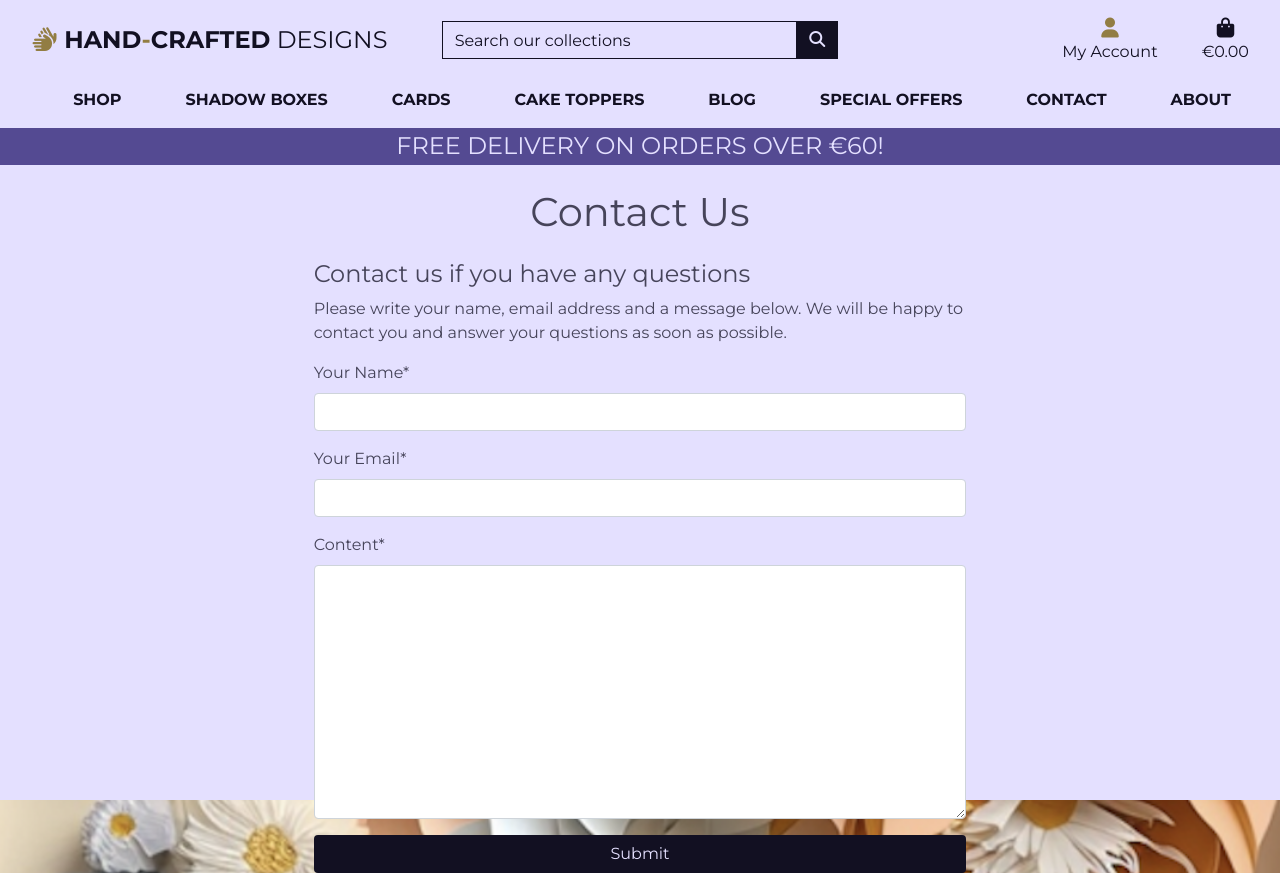
After one commit to JayaSurya-Dev/hand-crafted-paper-e-commerce, a Django app: page /contact/ in a window 1280 px wide. The commit adds this page. Run offline with Django 3.2, Linux system fonts and the light colour scheme; the visitor is signed in with stand-in values (Sample User, id 1); some libraries are stand-ins or nearby versions.

Commit message:
Add contact view, form, url & templates

```diff
--- a/hand_crafted/settings.py
+++ b/hand_crafted/settings.py
@@ -112,8 +112,6 @@ AUTHENTICATION_BACKENDS = [
 
 SITE_ID = 1
 
-EMAIL_BACKEND = 'django.core.mail.backends.console.EmailBackend'
-
 ACCOUNT_AUTHENTICATION_METHOD = 'username_email'
 ACCOUNT_EMAIL_REQUIRED = True
 ACCOUNT_EMAIL_VERIFICATION = 'mandatory'
@@ -187,6 +185,9 @@ STRIPE_CURRENCY = 'eur'
 STRIPE_PUBLIC_KEY = os.environ.get('STRIPE_PUBLIC_KEY', '')
 STRIPE_SECRET_KEY = os.environ.get('STRIPE_SECRET_KEY', '')
 STRIPE_WH_SECRET = os.environ.get('STRIPE_WH_SECRET', '')
+
+EMAIL_BACKEND = 'django.core.mail.backends.console.EmailBackend'
+EMAIL_HOST_USER = 'admin@handcrafteddesigns.com'
 DEFAULT_FROM_EMAIL = 'handcrafteddesigns@store.com'
 
 
--- /dev/null
+++ b/home/forms.py
@@ -0,0 +1,10 @@
+from django import forms
+
+
+class ContactForm(forms.Form):
+    """
+    Contact form
+    """
+    name = forms.CharField(label="Your Name", max_length=150)
+    email = forms.EmailField(label='Your Email', max_length=150)
+    content = forms.CharField(widget=forms.Textarea)
--- /dev/null
+++ b/home/templates/home/contact.html
@@ -0,0 +1,31 @@
+{% extends 'base.html' %}
+{% load static %}
+
+{% block extra_title %} | {{ page_title }} {% endblock %}
+
+{% block page_header %}
+    <div class="container header-container">
+        <div class="row">
+            <div class="col"></div>
+        </div>
+    </div>
+{% endblock page_header %}
+
+{% block content %}
+<div class="overlay"></div>
+<div class="container">
+  <div class="row">
+      <div class="col-md-8 offset-md-2 mt-4">
+        <h1 class="thin text-center mb-4 second-color">{{ page_title }}</h1>
+        <h4>Contact us if you have any questions</h4>
+        <p> Please write your name, email address and a message below. We will be happy to contact you and answer your questions as soon as possible. </p>
+        <form method="POST" action=".">
+            {% csrf_token %}
+            {{ form | crispy }}
+          <button class="btn btn-black btn-block" type="submit">Submit</button>
+        </form>
+    </div>
+  </div>
+</div>
+
+{% endblock content%}
--- a/home/urls.py
+++ b/home/urls.py
@@ -4,6 +4,7 @@ from . import views
 app_name = 'home'
 
 urlpatterns = [
+    path('contact/', views.contact_view, name='contact_view'),
+    path('about/', views.about_view, name='about_view'),
     path('', views.index, name='index'),
-    path('about/', views.about_view, name='about_view'),
 ]
--- a/home/views.py
+++ b/home/views.py
@@ -1,4 +1,12 @@
-from django.shortcuts import render
+from django.shortcuts import render, redirect
+from django.conf import settings
+from django.contrib.auth.decorators import login_required
+from django.core.mail import BadHeaderError, send_mail
+from django.http import HttpResponse
+from django.contrib import messages
+from django.template.loader import render_to_string
+from blog.models import Post
+from .forms import ContactForm
 
 
 def index(request):
@@ -18,3 +26,61 @@ def about_view(request):
     }
 
     return render(request, template, context)
+
+
+@login_required
+def contact_view(request):
+    """
+    Handle the contact form submission.
+    Display a blank form when called with an HTTP GET request.
+    When called with an HTTP POST request, validate the form data
+    and send an email if the form is valid.
+    Args:
+        request: An HTTP request object.
+    Returns:
+        An HTTP response object containing the contact form.
+    """
+    form = ContactForm()
+    if request.method == 'POST':
+        form = ContactForm(request.POST)
+        if form.is_valid():
+            cd = form.cleaned_data
+            name = cd.get('name')
+            email = request.user.email
+            content = cd.get('content')
+            recipient = cd.get('email')
+            subject = 'Hand-Crafted Designs Enquiry'
+            message = 'Email sent through Gmail'
+            html = render_to_string(
+                "home/emails/contact_form.html",
+                {
+                    "name": name,
+                    "email": email,
+                    "recipient": recipient,
+                    "content": content,
+                })
+            if name and email and content and recipient \
+                    and subject and message and html:
+                try:
+                    send_mail(
+                        subject,
+                        message,
+                        recipient,
+                        [settings.EMAIL_HOST_USER],
+                        fail_silently=False,
+                        html_message=html
+                        )
+                except BadHeaderError:
+                    return HttpResponse('Invalid header found.')
+
+                messages.success(request, 'Email Sent!!')
+                return redirect('products:product_list')
+    else:
+        ContactForm()
+
+    template = 'home/contact.html'
+    context = {
+        'page_title': 'Contact Us',
+        'form': form,
+    }
+    return render(request, template, context)
--- a/templates/includes/main-nav.html
+++ b/templates/includes/main-nav.html
@@ -67,7 +67,7 @@
             </div>
         </li>
         <li class="nav-item">
-            <a class="logo-font font-weight-bold nav-link text-black mr-5" href="#contact" id="contact-link" aria-haspopup="true" aria-expanded="false">
+            <a class="logo-font font-weight-bold nav-link text-black mr-5" href="{% url 'home:contact_view' %}" id="contact-link" aria-haspopup="true" aria-expanded="false">
                 Contact
             </a>
         </li>
```
Also changed, not shown: home/templates/home/emails/contact_form.html (added, +7 -0 lines).
